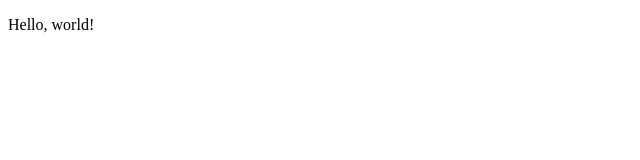
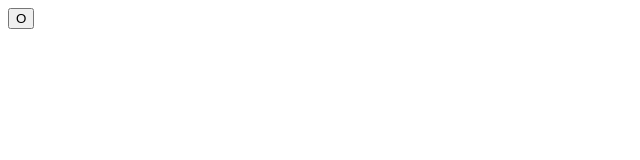
Before and after one commit to CodeSoom/dategacha, a React app: page / in a window 1280 px wide. Shown: the top 160 px of the page, without its empty margins (0-640 px from the left). Built offline with nearby package versions, Linux system fonts and the light colour scheme.

Commit message:
Add button
Add button to normalize git.

```diff
--- a/src/index.jsx
+++ b/src/index.jsx
@@ -3,7 +3,7 @@ import ReactDOM from 'react-dom';
 
 const element = (
   <div>
-    <p>Hello, world!</p>
+    <button type="button">O</button>
   </div>
 );
 
```
Also changed, not shown: 1 other file (tests, documents, lock files or other folders).
